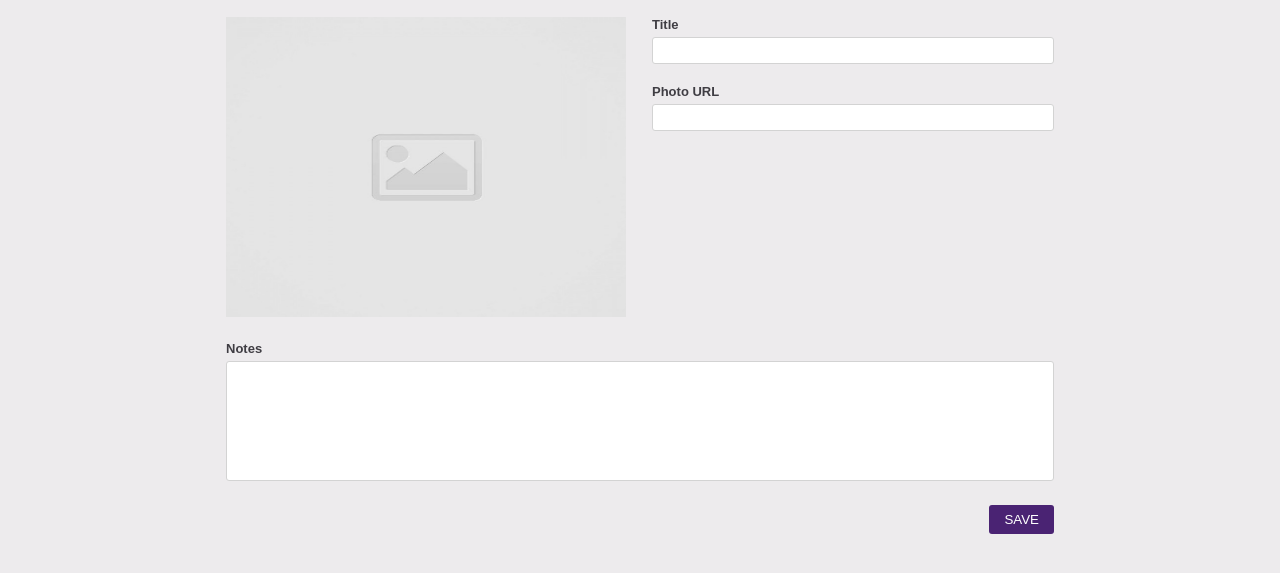
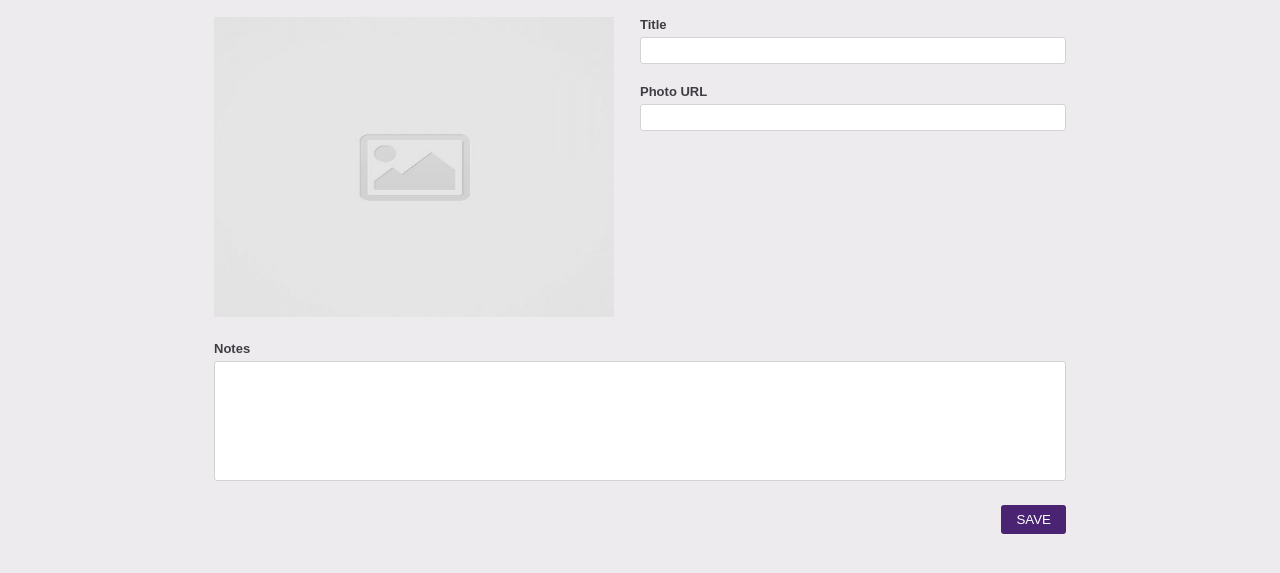
Before and after one commit to tychiang922/code-journal, a website: page index.html in a window 1280 px wide. Both pictures are taken after typing "Sample", "https://example.com" into the empty fields and a click on the input "SAVE". Shown: the part 103-676 px from the top of the page. Drawn offline with Linux system fonts and the light colour scheme.

Commit message:
small style changes nad made storage function reusable

```diff
--- a/css/layout.css
+++ b/css/layout.css
@@ -30,7 +30,7 @@ img {
 
   .column-full,
   .column-half {
-    padding: 0 0.75rem;
+    padding: 0;
   }
 
   .column-half {
--- a/js/main.js
+++ b/js/main.js
@@ -20,11 +20,11 @@ function saveAction(event) {
   $photo.value = '';
   $title.value = '';
   $note.value = '';
-  storage();
+  storage(data);
 }
 
-function storage() {
-  var dataJSON = JSON.stringify(data);
+function storage(input) {
+  var dataJSON = JSON.stringify(input);
   localStorage.setItem('userData', dataJSON);
 }
 
```
